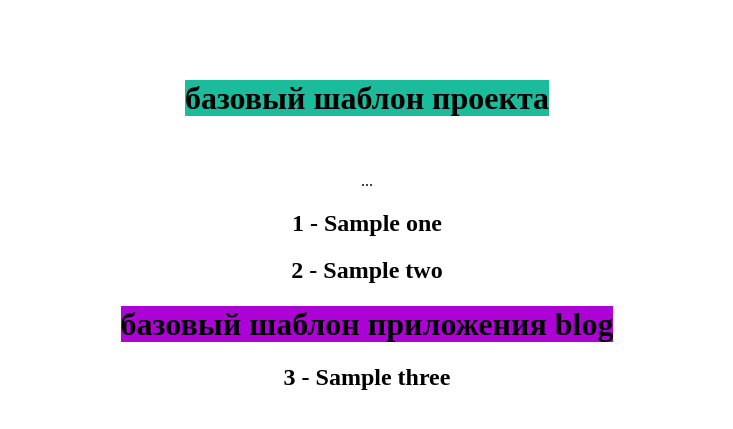
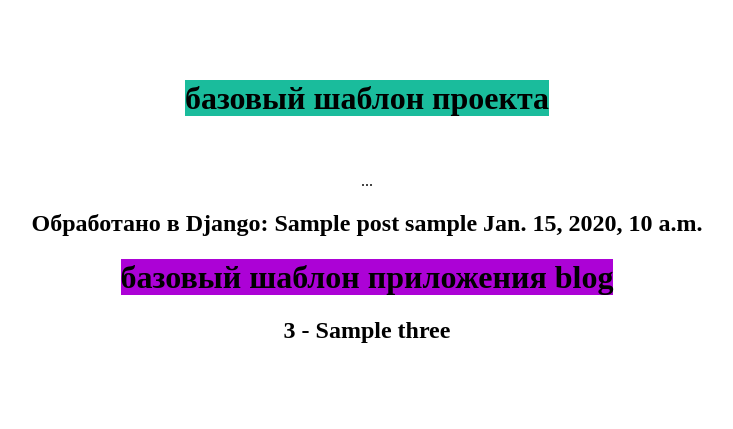
Before and after one commit to lagner1991/My_RPG, a Django app: template core/templates/blog/index.html in a window 1280 px wide. Shown: the top 429 px of the page, without its empty margins (273-1006 px from the left). Run offline with Django 3.2, Linux system fonts and the light colour scheme; the template is opened without the code that fills it: most values are stand-ins (such as "Sample title", 1, 10 or a date in 2020).

Commit message:
Updated views.py for job with db

```diff
--- a/core/blog/views.py
+++ b/core/blog/views.py
@@ -1,6 +1,7 @@
 from django.shortcuts import render
+from .models import Post
 
 
 def index(request):
-    context_dict = {'one': 'первый', 'two': 'второй', 'three': 'третий'}
-    return render(request, template_name='blog/index.html', context=context_dict)
+    posts = Post.objects.all()
+    return render(request, template_name='blog/index.html', context={'posts': posts})
--- a/core/templates/blog/index.html
+++ b/core/templates/blog/index.html
@@ -1,9 +1,7 @@
 {% extends 'blog/base_blog.html' %}
 
 {% block a %}
-	<h2 style="text-align:center">1 - {{ one }} </h2>
+    {% for post in posts %}
+	    <h2 style="text-align:center">Обработано в Django: {{ post.title }} {{ post.slug }} {{ post.date_pub }} </h2>
+    {% endfor %}
 {% endblock %}
-
-{% block b %}
-	<h2 style="text-align:center">2 - {{ two }} </h2>
-{% endblock %}
```
Also changed, not shown: core/db.sqlite3.
